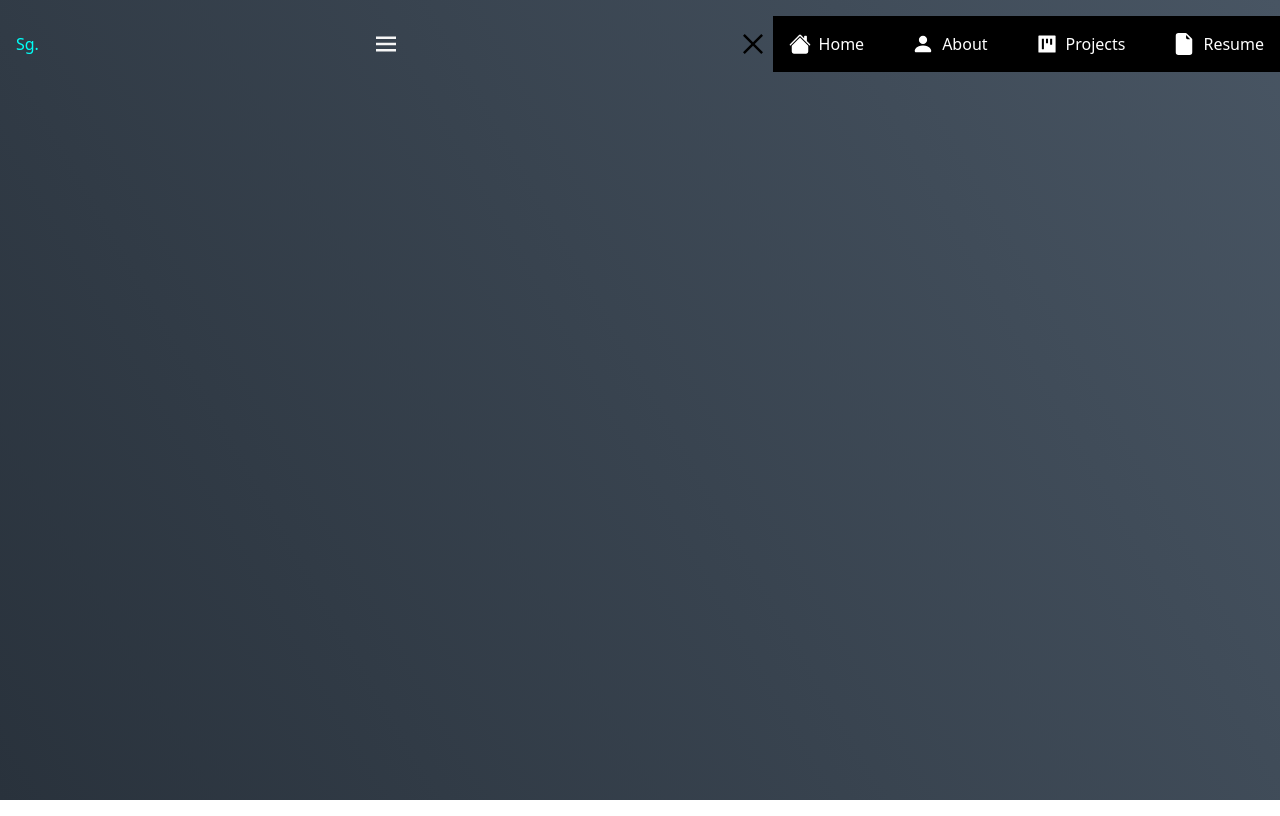
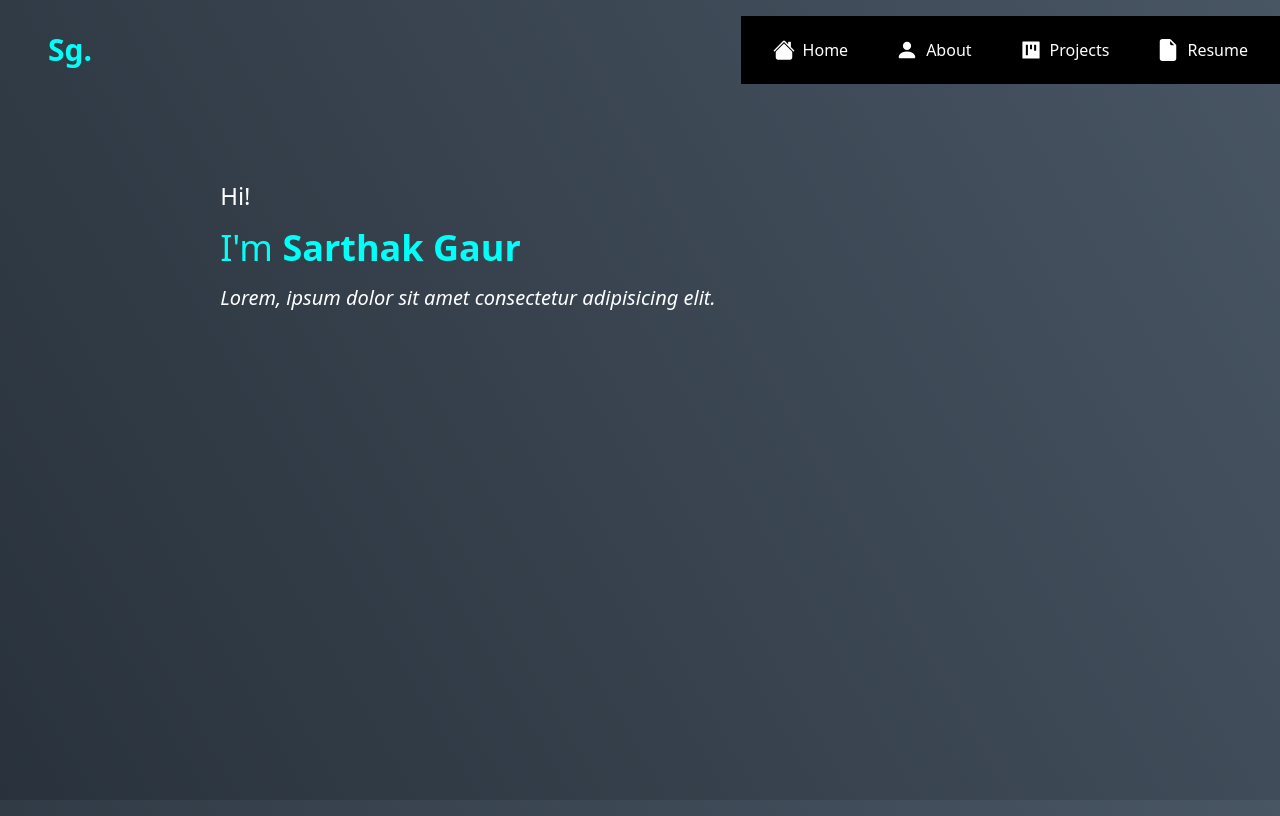
Before and after one commit to sarthak22gaur/portfolio-react, a React (Create React App) app: page / in a window 1280 px wide. Built offline with nearby package versions, Linux system fonts and the light colour scheme.

Commit message:
resposnsive navbar and home hero

```diff
--- a/src/App.css
+++ b/src/App.css
@@ -7,6 +7,6 @@
 @layer components {
   .navbar-item {
     @apply flex flex-row justify-center items-center gap-2 mx-2 my-4 px-2 border-spacing-0 text-white hover:text-primary-dark
-    hover:border-primary-dark hover:border-r-2 ;
+    sm:hover:border-primary-dark sm:hover:border-r-2;
   }
 }
--- a/src/App.tsx
+++ b/src/App.tsx
@@ -4,9 +4,9 @@ import Home from "./pages/Home";
 
 function App() {
   return (
-    <div className="App">
+    <div className="App w-full">
       <Navbar />
-      {/* <Home /> */}
+      <Home />
     </div>
   );
 }
--- a/src/components/NavBarItem.tsx
+++ b/src/components/NavBarItem.tsx
@@ -1,4 +1,4 @@
-function NavBarItem({ icon, label }: { icon: React.ReactNode; label: string }) {
+export function NavBarItem({ icon, label }: { icon: React.ReactNode; label: string }) {
   return (
     <li>
       <a href="/">
@@ -10,4 +10,11 @@ function NavBarItem({ icon, label }: { icon: React.ReactNode; label: string }) {
     </li>
   );
 }
-export default NavBarItem;
+
+export function NavBarMenuIcon({ icon }: { icon: React.ReactNode;}) {
+  return (
+      <button className="text-white float-right p-4 sm:hidden">
+        {icon}
+      </button>
+  );
+}
--- a/src/components/Navbar.tsx
+++ b/src/components/Navbar.tsx
@@ -1,40 +1,43 @@
-import hamburgerOpen from "../Assets/hamburger-open.svg";
-import hamburgerClose from "../Assets/hamburger-close.svg";
-import { AiFillProject } from "react-icons/ai";
-import {
-  BsFillHouseFill,
-  BsFillPersonFill,
-  BsFillFileEarmarkFill,
-} from "react-icons/bs";
-
-import NavBarItem from "./NavBarItem";
+import React, { useState } from "react";
+import { AiOutlineMenu, AiOutlineClose } from "react-icons/ai";
+import { NavBarMenuIcon } from "./NavBarItem";
+import { NavbarLinks } from "./NavbarLinks";
 
 function Navbar() {
+  const [isOpen, setIsOpen] = useState(false);
+
+  const handleToggle = () => {
+    setIsOpen((prev) => !prev);
+  };
+
+  const closeMenu = (
+    <div onClick={handleToggle}>
+      <NavBarMenuIcon icon={<AiOutlineClose size="26" />} />
+    </div>
+  );
+
+  const openMenu = (
+    <div onClick={handleToggle} className="m-0 p-0">
+      <NavBarMenuIcon icon={<AiOutlineMenu size="26" />} />
+    </div>
+  );
+
   return (
-    <div className="navbar fixed top w-full my-4">
-      <div className="container flex justify-between items-center w-full h-full">
-        <a className="logo text-primary-dark pl-4" href="/">
+    <div className="navbar w-full sm:my-4">
+      <div className="flex sm:grid sm:grid-flow-col justify-between items-center w-full h-full">
+        <a className="logo text-primary-dark p-4 text-3xl font-bold lg:pl-12" href="/">
           Sg.
         </a>
-        <img
-          id="mobile-menu"
-          className="mobile-menu"
-          src={hamburgerOpen}
-          alt="Open Menu"
-        ></img>
-        <nav className="flex justify-between items-center w-fit text-white h-full p-0 m-0">
-          <img
-            id="mobile-close"
-            className="close-menu"
-            src={hamburgerClose}
-            alt="Close menu"
-          ></img>
-          <ul className="main-nav bg-black flex justify-between w-full h-full m-0 gap-4">
-            <NavBarItem icon={<BsFillHouseFill size="22"/>} label="Home" />
-            <NavBarItem icon={<BsFillPersonFill size="22"/>} label="About" />
-            <NavBarItem icon={<AiFillProject size="22"/>} label="Projects" />
-            <NavBarItem icon={<BsFillFileEarmarkFill size="22"/>} label="Resume" />
-          </ul>
+        {isOpen ? (
+          <nav className="sm:flex h-fit fixed sm:sticky top-0 bg-black sm:justify-between items-center w-full sm:w-fit sm:h-full p-0 m-0">
+            {closeMenu}
+            <NavbarLinks />
+          </nav>
+        ) : (
+          openMenu
+        )}
+        <nav className="sm:flex h-fit hidden fixed sm:sticky top-0 bg-black sm:justify-between items-center w-full sm:w-fit sm:h-full p-0 m-0">
+          <NavbarLinks />
         </nav>
       </div>
     </div>
--- /dev/null
+++ b/src/components/NavbarLinks.tsx
@@ -0,0 +1,19 @@
+import { AiFillProject } from "react-icons/ai";
+import {
+  BsFillHouseFill,
+  BsFillPersonFill,
+  BsFillFileEarmarkFill,
+} from "react-icons/bs";
+
+import { NavBarItem } from "./NavBarItem";
+
+export function NavbarLinks() {
+  return (
+    <ul className="flex flex-col sm:flex-row justify-between w-full mb-4 sm:mb-0 sm:px-4 gap-4">
+      <NavBarItem icon={<BsFillHouseFill size="22" />} label="Home" />
+      <NavBarItem icon={<BsFillPersonFill size="22" />} label="About" />
+      <NavBarItem icon={<AiFillProject size="22" />} label="Projects" />
+      <NavBarItem icon={<BsFillFileEarmarkFill size="22" />} label="Resume" />
+    </ul>
+  );
+}
--- a/src/pages/Home.tsx
+++ b/src/pages/Home.tsx
@@ -1,22 +1,20 @@
 function Home() {
   return (
-    <section className="grid main-grid">
-      <div className="grid-child hero-grid-child">
-        <div className="hero-content">
-          <h3 className="greet" id="hi">
+    <section className="flex flex-col place-items-center m-4 lg:mt-16 p-4 lg:flex-row lg:justify-around">
+        <div className="text-white text-center lg:text-left p-4">
+          <h3 className="text-2xl">
             Hi!
           </h3>
-          <h1>
-            I'm <span>Sarthak Gaur</span>
+          <h1 className="text-primary-dark font-light text-3xl mt-4 lg:text-4xl">
+            I'm <span className="font-bold">Sarthak Gaur</span>
           </h1>
-          <p className="quick-info">
-            Lorem, ipsum dolor sit amet consectetur adipisicing elit. Quibusdam
-            officiis aut
+          <p className="text-xl italic mt-4">
+            Lorem, ipsum dolor sit amet consectetur adipisicing elit.
           </p>
         </div>
-      </div>
 
-      <div className="grid-child illustration-grid-child">
+
+      <div className=" mt-4 max-h-96 max-w-md">
         <svg
           className="illustration-svg"
           viewBox="0 0 266 221"
```
